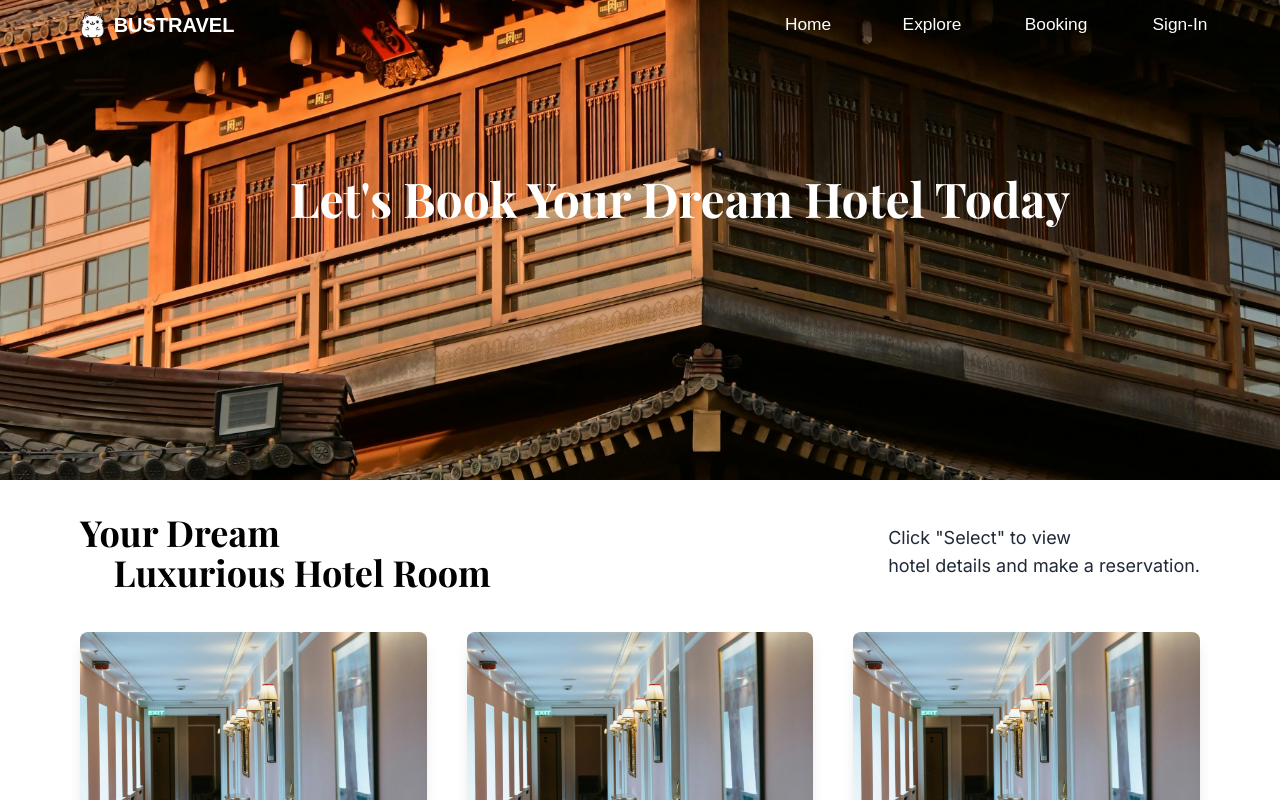
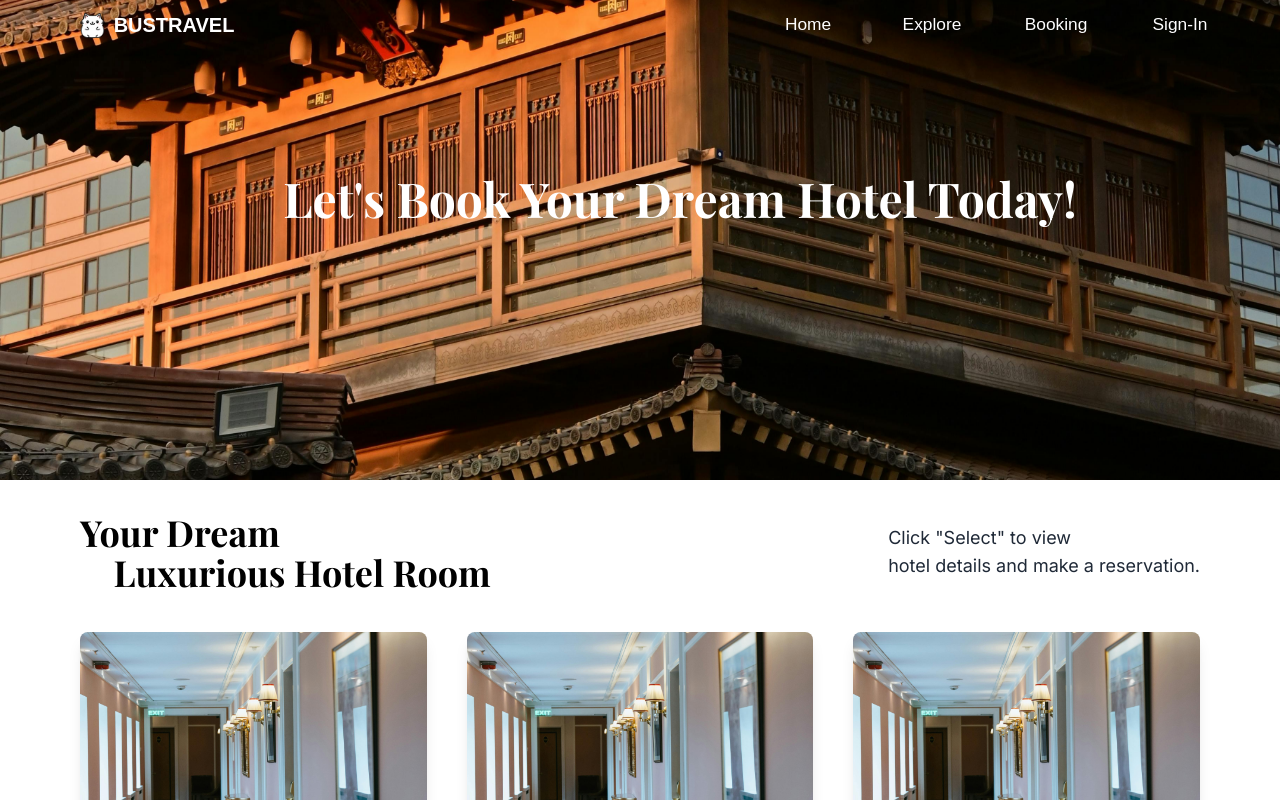
Before and after one commit to 2110503-2564/fe-project-2024-2-b-u-s-bus-is-twelve, a Next.js app: page /viewhotels in a window 1280 px wide. Shown: the top 800 px of the page. Built offline with nearby package versions, Linux system fonts and the light colour scheme; no server answers.

Commit message:
Edit Text

```diff
--- a/src/components/ViewHotels/Banner2.tsx
+++ b/src/components/ViewHotels/Banner2.tsx
@@ -17,7 +17,7 @@ export default function Banner2 () {
             />
             <div className="relative top-[150px] z-20 text-center text-white">
             <h1 className="text-center text-4xl md:text-4xl lg:text-5xl font-bold leading-tight ml-20 mt-5 font-playfair">
-                Let's Book Your Dream Hotel Today
+                Let's Book Your Dream Hotel Today!
             </h1>
             </div>
         </div>
```
